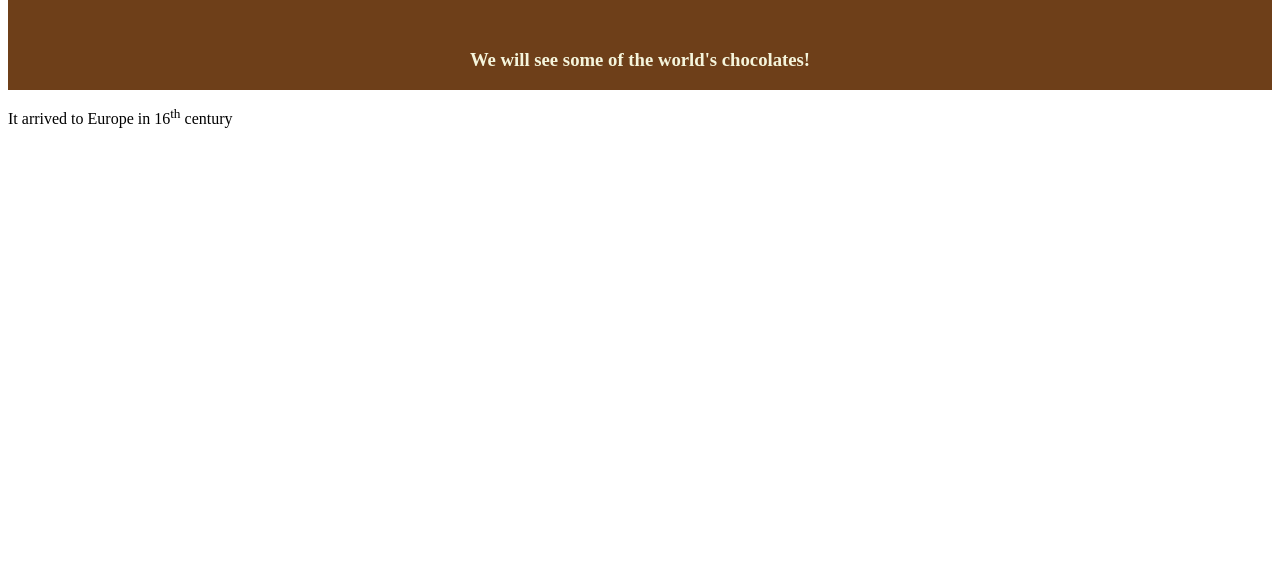
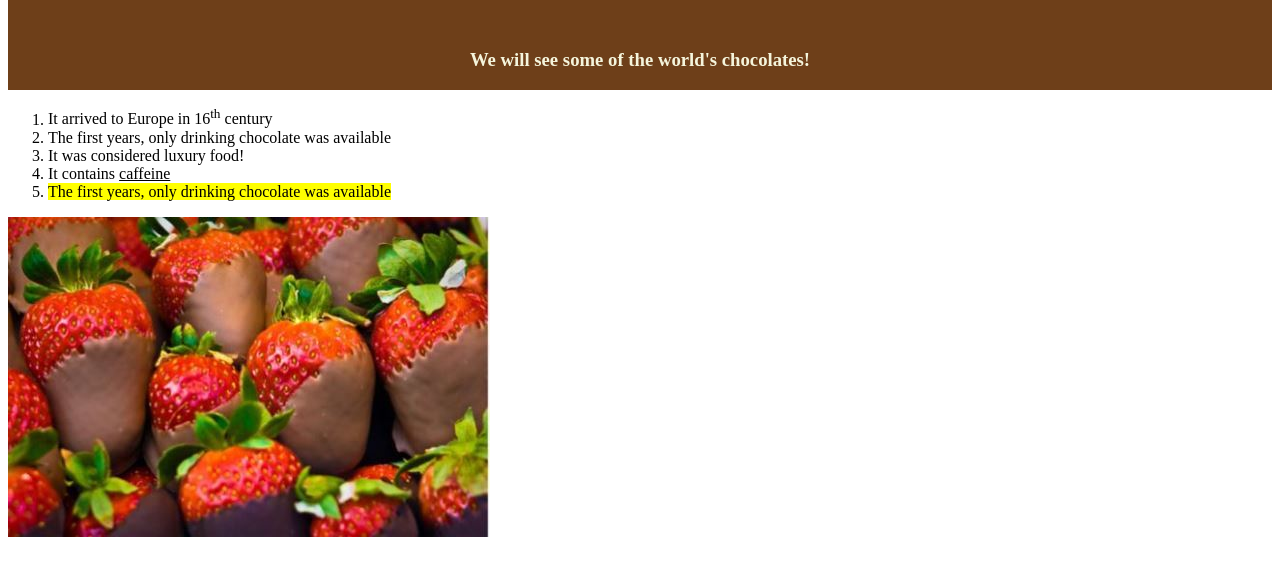
Before and after one commit to alevanta/AnastasiaLevantWEB2GitTest, a plain HTML site: page index.html in a window 1280 px wide. Shown: the part 91-666 px from the top of the page. Drawn offline with Linux system fonts and the light colour scheme; files whose address does not match are found by name.

Commit message:
Introduction to WEB tools Assignment 1

```diff
--- a/index.html
+++ b/index.html
@@ -13,7 +13,22 @@
         <h1>A site about chocolate</h1>
         <h3>We will see some of the world's chocolates!</h3>
     </div>
-    <p>It arrived to Europe in 16<sup>th</sup> century</p>
+
+
+    <p>
+        <ol>
+            <li>It arrived to Europe in 16<sup>th</sup> century</li>
+            <li>The first years, only drinking chocolate was available</li>
+            <li>It was considered luxury food! </li>
+            <li> It contains <ins>caffeine</ins> </li>
+            <li><mark>The first years, only drinking chocolate was available</mark>
+            </li>
+        </ol>
+    </p>
+
+    <a href="https://en.wikipedia.org/wiki/Chocolate">
+        <img src="C:\Users\levo-\OneDrive\Desktop\AnastasiaLevantWEB2\AnastasiaLevantWEB2GitTest\images/chocolatethings.jpg" alt="Wiki on Chocolate">
+    </a>
 </body>
 
 </html>
```
